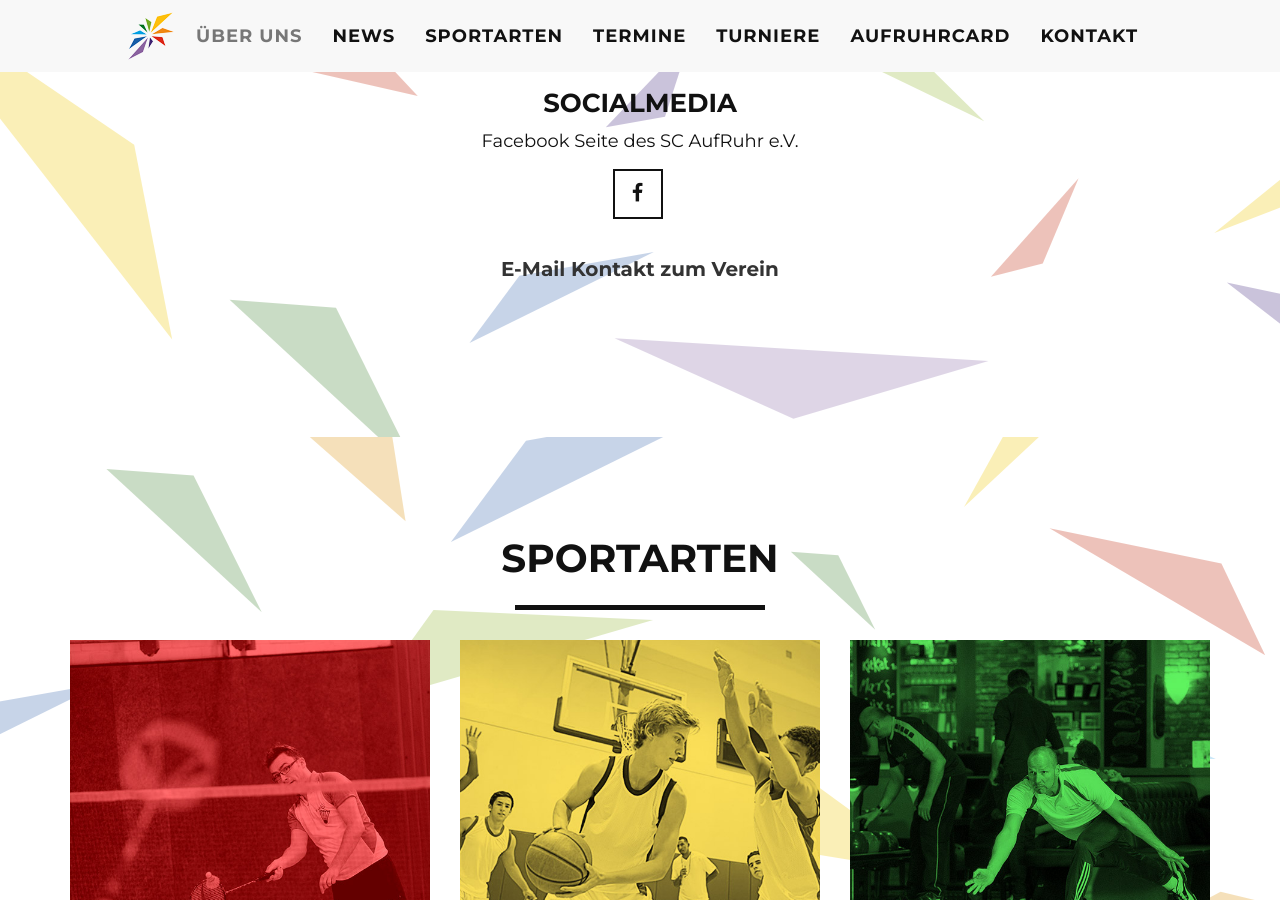
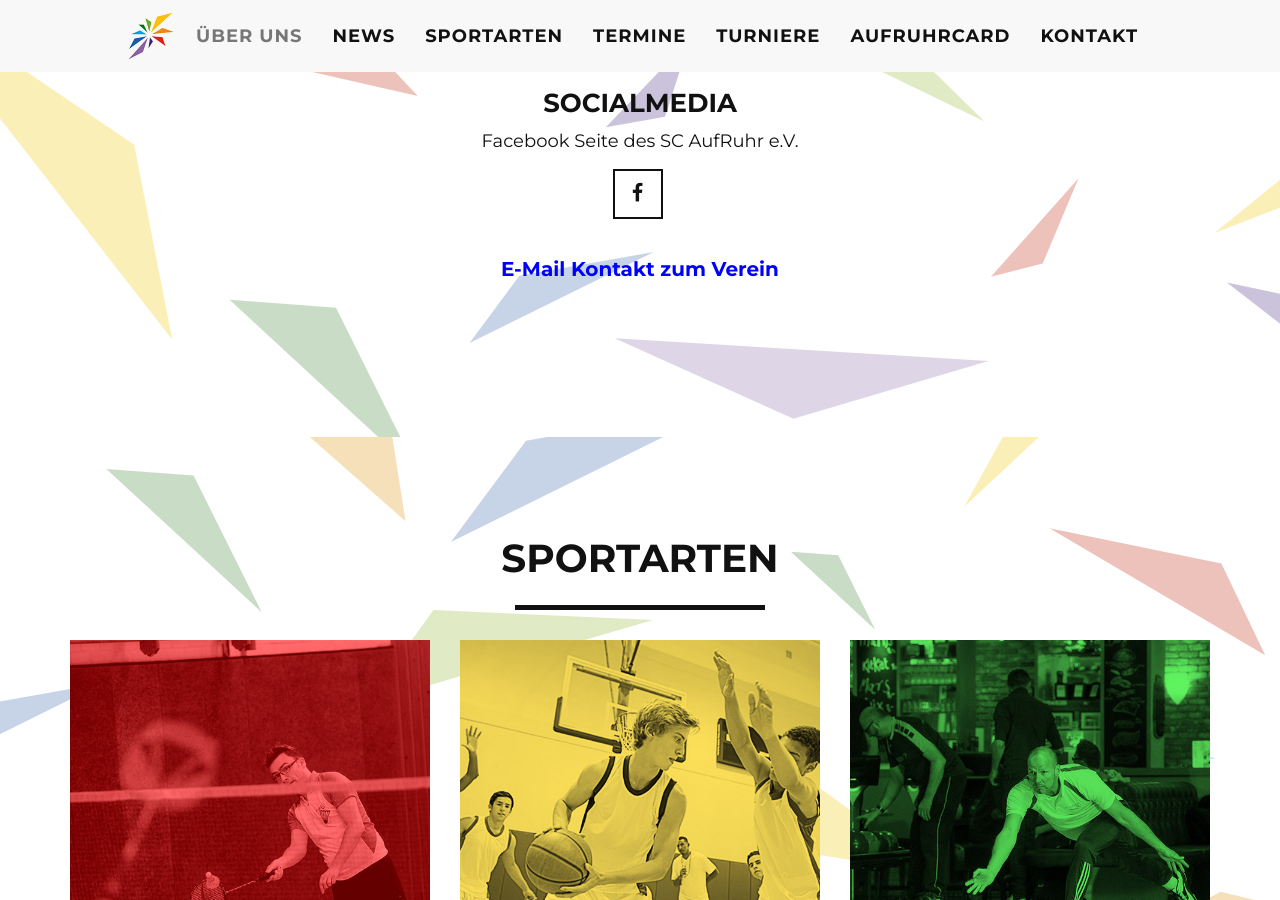
Before and after one commit to scarweb/scarweb.github.io, a Jekyll site: the page built from index.html, in a window 1280 px wide and 900 px high, scrolled down 1363 px. Built offline with Jekyll 4.4.1, drawn with Linux system fonts in a browser that asks for light colours.

Commit message:
Update about.html

```diff
--- a/_includes/about.html
+++ b/_includes/about.html
@@ -35,7 +35,7 @@
                         </li>
                         {% endfor %}
                       </ul><br>
-                    <p><b><a href="mailto:Vorstand@sc-aufruhr.de">E-Mail Kontakt zum Verein</a></b></p>
+                    <p><b><a href="mailto:Vorstand@sc-aufruhr.de"><font color="#0000FF">E-Mail Kontakt zum Verein</font></a></b></p>
                 </div>
             </div>
         </div>
```
